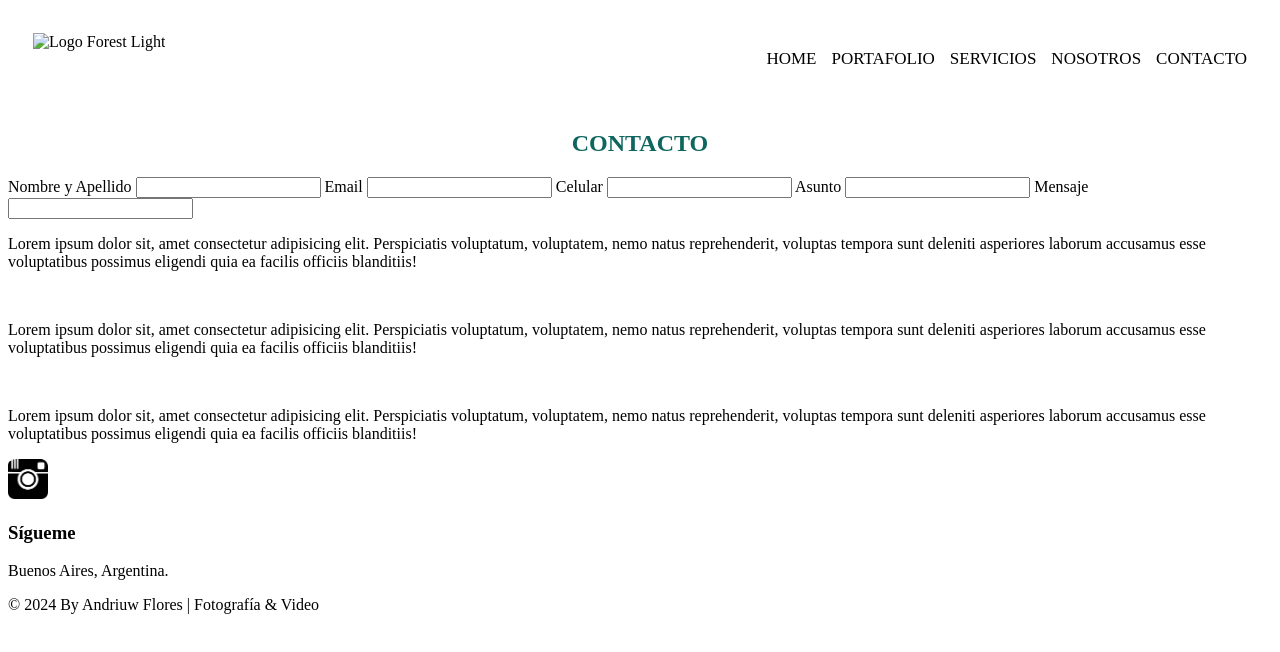
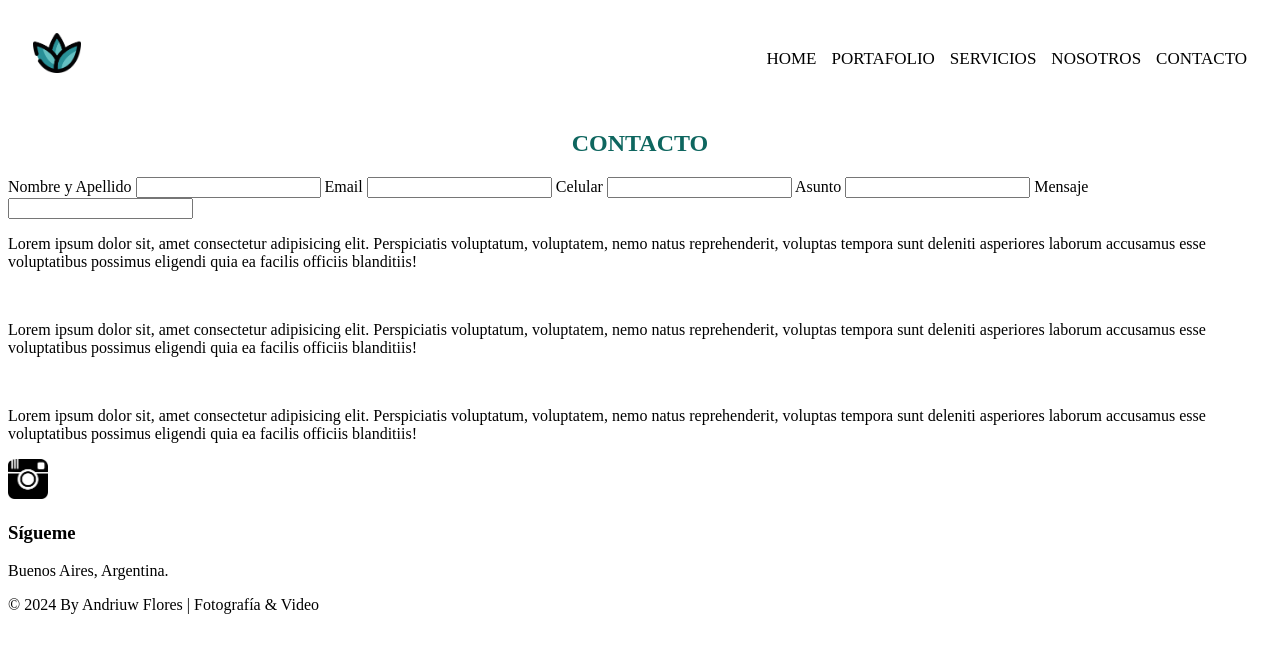
Before and after one commit to AndriuwFlores/PreEntrega2Flores, a plain HTML site: page pages/contacto.html in a window 1280 px wide. Drawn offline with Linux system fonts and the light colour scheme.

Commit message:
cambio ruta logo header

```diff
--- a/pages/contacto.html
+++ b/pages/contacto.html
@@ -8,7 +8,7 @@
 </head>
 <body>
     <header class="main-header">
-        <img src="./assets/forestlightlogo.png" alt="Logo Forest Light">
+        <img src="../assets/forestlightlogo.png" alt="Logo Forest Light">
         <nav class="nav-header">
             <ul class="ul-header">
                 <li><a href="../index.html">Home</a></li>
```
Also changed, not shown: pages/nosotros.html (+1 -1 lines), pages/portafolio.html (+1 -1 lines), pages/servicios.html (+1 -1 lines).
